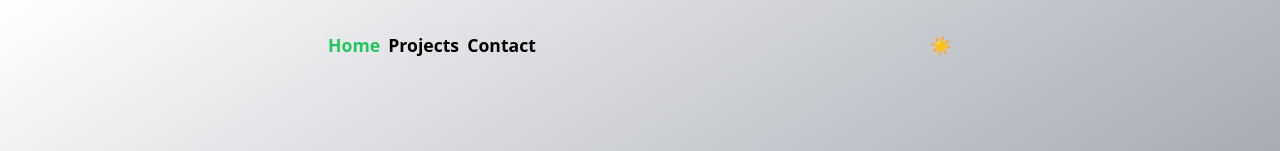
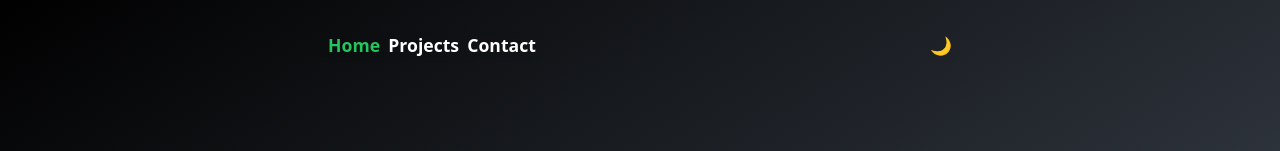
Before and after one commit to Sharad-Banga/portfolior, a React (Vite) app: page / in a window 1280 px wide. Shown: the top 151 px of the page. Built offline with nearby package versions, Linux system fonts and the light colour scheme.

Commit message:
adding collections

```diff
--- a/src/App.tsx
+++ b/src/App.tsx
@@ -10,7 +10,7 @@ import ProjectPage from './comp/ProjectPage';
 
 function App() {
 
-  const [isDark , setIsDark] = useState(false);
+  const [isDark , setIsDark] = useState(true);
   const toggleDarkMode = () => {
     setIsDark(!isDark);
   };
```
